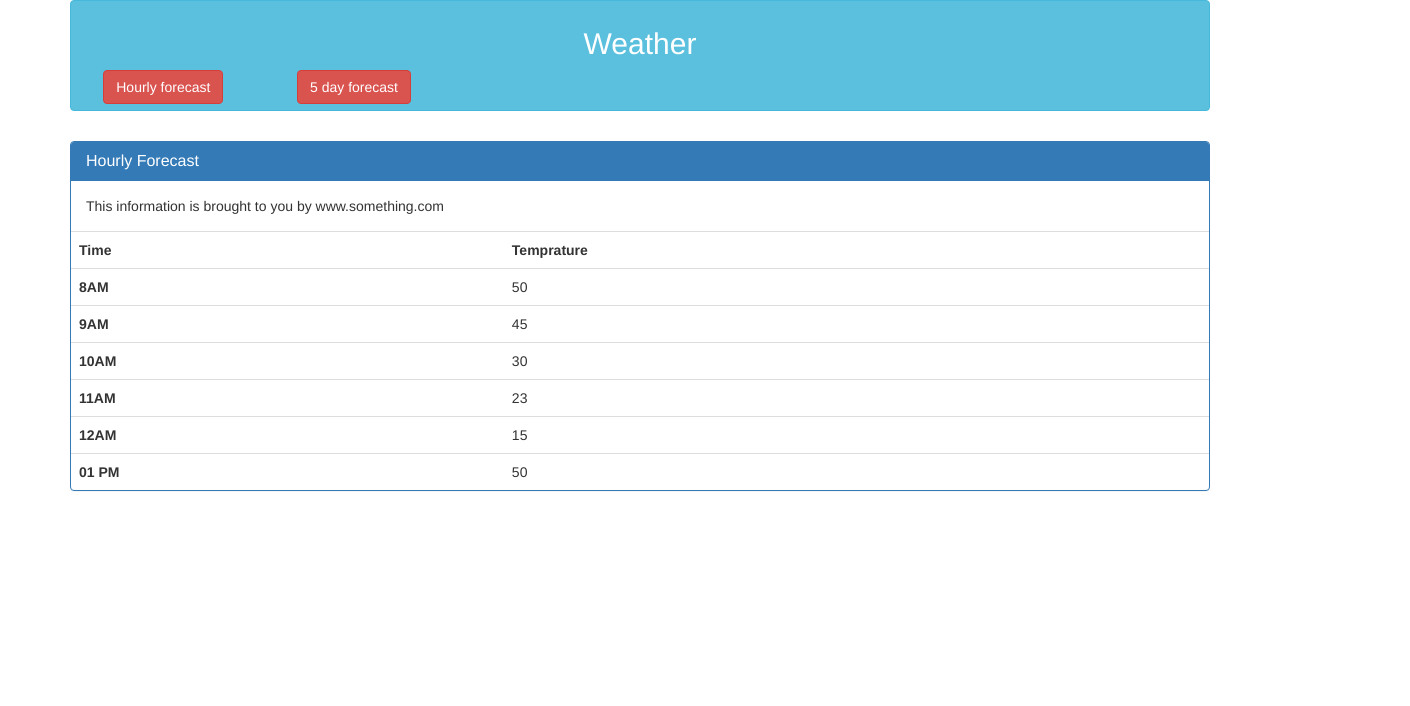
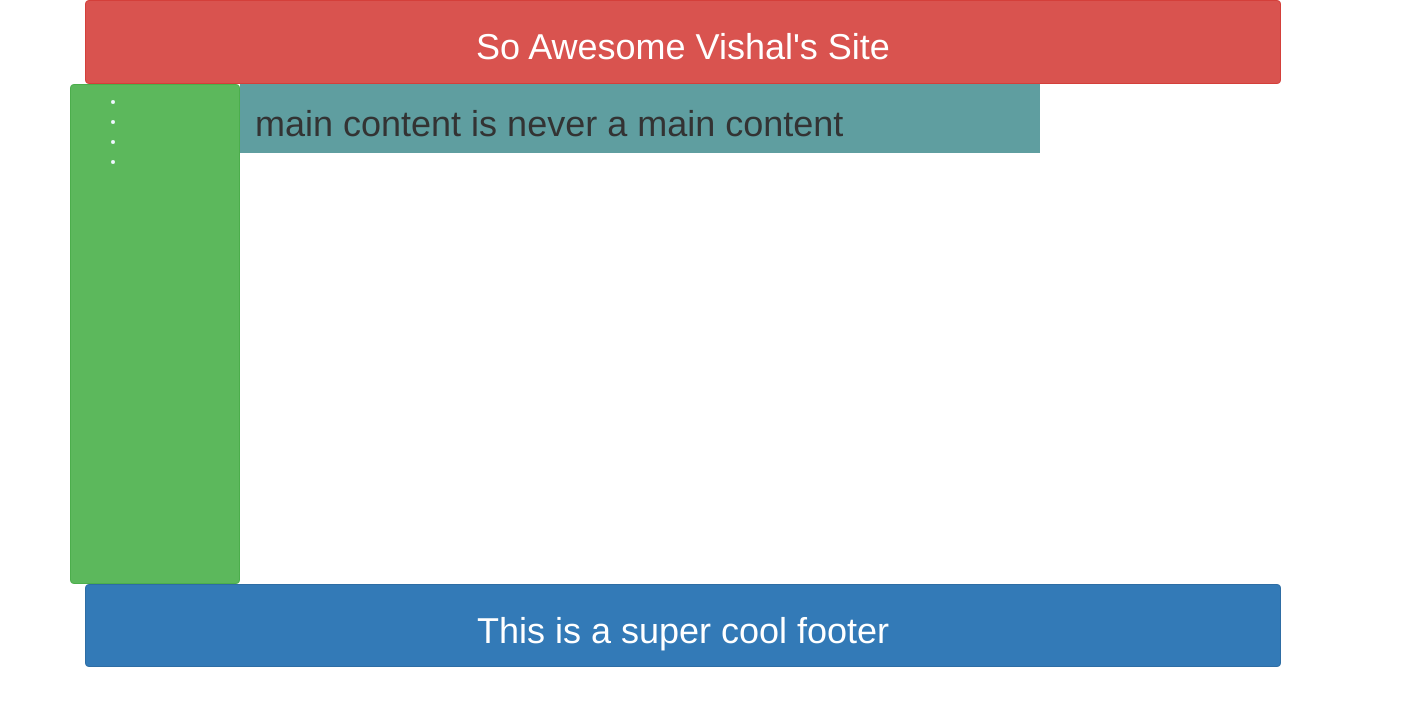
Before and after one commit to codingonHP/angular-ui-router, a plain HTML site: page index.html at #!/home in a window 1280 px wide. Shown: the whole page, 1410 px wide, since content can reach past the window. Drawn offline with nearby package versions, Linux system fonts and the light colour scheme; some packages are replaced by stand-ins of ours.

Commit message:
Completed Sibling Views

```diff
--- /dev/null
+++ b/Shared/_footer.html
@@ -0,0 +1,7 @@
+<div class="container">
+    <div class="btn btn-primary">
+        <div class="container">
+            <h1>This is a super cool footer</h1>
+        </div>
+    </div>
+</div>
--- /dev/null
+++ b/Shared/_header.html
@@ -0,0 +1,7 @@
+<div class="container">
+    <div class="btn btn-danger">
+        <div class="container">
+            <h1>So Awesome Vishal's Site</h1>
+        </div>
+    </div>
+</div>
--- /dev/null
+++ b/Shared/_mainContent.html
@@ -0,0 +1,3 @@
+<div class="container">
+    <h1>main content is never a main content</h1>
+</div>
--- /dev/null
+++ b/Shared/_sideBar.html
@@ -0,0 +1,8 @@
+<div class="container">
+    <ul>
+        <li><a href=""><span>This is some test links that do not work</span></a></li>
+        <li><a href=""><span>This is some test links that do not work</span></a></li>
+        <li><a href=""><span>This is some test links that do not work</span></a></li>
+        <li><a href=""><span>This is some test links that do not work</span></a></li>
+    </ul>
+</div>
--- /dev/null
+++ b/app/modules/siblingViewsMdl.js
@@ -0,0 +1,4 @@
+(function () {
+    'use strict';
+    angular.module('siblingViewsMdl', ['ui.router']);
+}());
--- a/global.js
+++ b/global.js
@@ -1,15 +1,26 @@
 (function () {
     'use strict';
-    angular.module("routerApp")
-        .config(["$urlRouterProvider", "$stateProvider", function ($urlRouterProvider, $stateProvider) {
+    angular.module("siblingViewsMdl")
+        .config(['$urlRouterProvider', '$stateProvider', function ($urlRouterProvider, $stateProvider) {
             $urlRouterProvider.otherwise('/home');
             $stateProvider.state('home', {
-                    url: '/home',
-                    templateUrl: '/templates/Weather-hourly.html'
-                })
-                .state('rangeForecast', {
-                    url: '/rangeForecast',
-                    templateUrl: '/templates/weather-fivedays.html'
-                });
+                url: '/home',
+                views: {
+                    header: {
+                        templateUrl: '/Shared/_header.html'
+                    },
+                    nav: {
+                        templateUrl: '/Shared/_sideBar.html'
+                    },
+                    body: {
+                        templateUrl: '/Shared/_mainContent.html'
+                    },
+                    footer: {
+                        templateUrl: '/Shared/_footer.html'
+                    }
+
+                }
+
+            });
     }]);
 }());
--- a/index.html
+++ b/index.html
@@ -3,34 +3,42 @@
 
 <head>
     <meta charset="UTF-8">
-    <title>hello world</title>
+    <title>Sibling HTML world</title>
     <link rel="stylesheet" href="b.css">
+    <style>
+        .header {}
+
+        .nav {
+            width: 170px;
+            float: left;
+            height: 500px;
+            color: aliceblue;
+            overflow: hidden;
+        }
+
+        .section {
+            width: 800px;
+            float: left;
+            background-color: cadetblue;
+        }
+
+        .footer {}
+    </style>
 </head>
 
-<body ng-app="routerApp">
-    <div class="container">
-        <div>
-            <div class="btn btn-block btn-info">
-                <h2 style="text-align:center;"> Weather </h2>
-                <div class="row">
-                    <div class="col-md-2">
-                        <a ui-sref="home" class="btn btn-danger">Hourly forecast</a>
-                    </div>
-                    <div class="col-md-2"><a class="btn btn-danger" ui-sref="rangeForecast">5 day forecast</a></div>
-                </div>
-            </div>
+<body data-ng-app="siblingViewsMdl" class="container">
 
-            <ui-view></ui-view>
-        </div>
-    </div>
+    <!--These are all sibling views -->
+    <header class="header" ui-view="header"></header>
+    <nav ui-view="nav" class="nav btn btn-success"></nav>
+    <section ui-view="body" class='section'></section>
+    <footer ui-view="footer" class='footer'></footer>
 </body>
 
 <script src="//cdnjs.cloudflare.com/ajax/libs/angular.js/1.4.8/angular.min.js"></script>
 <script src="//cdn.jsdelivr.net/angular.ui-router/0.2.8/angular-ui-router.min.js"></script>
-<script src="app.js"></script>
+<script src="/app/modules/siblingViewsMdl.js"></script>
 <script src="global.js"></script>
-<script src="/app/controllers/weatherController.js"></script>
-<script src="/app/services/weatherService.js"></script>
 
 
 </html>
```
Also changed, not shown: Shared/_master.html (added).
